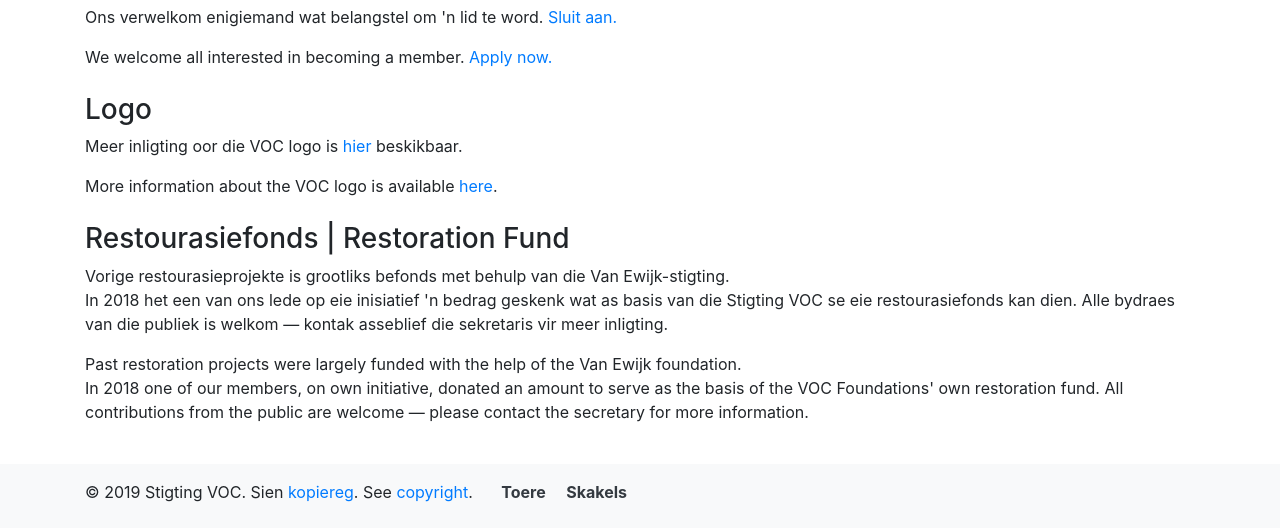
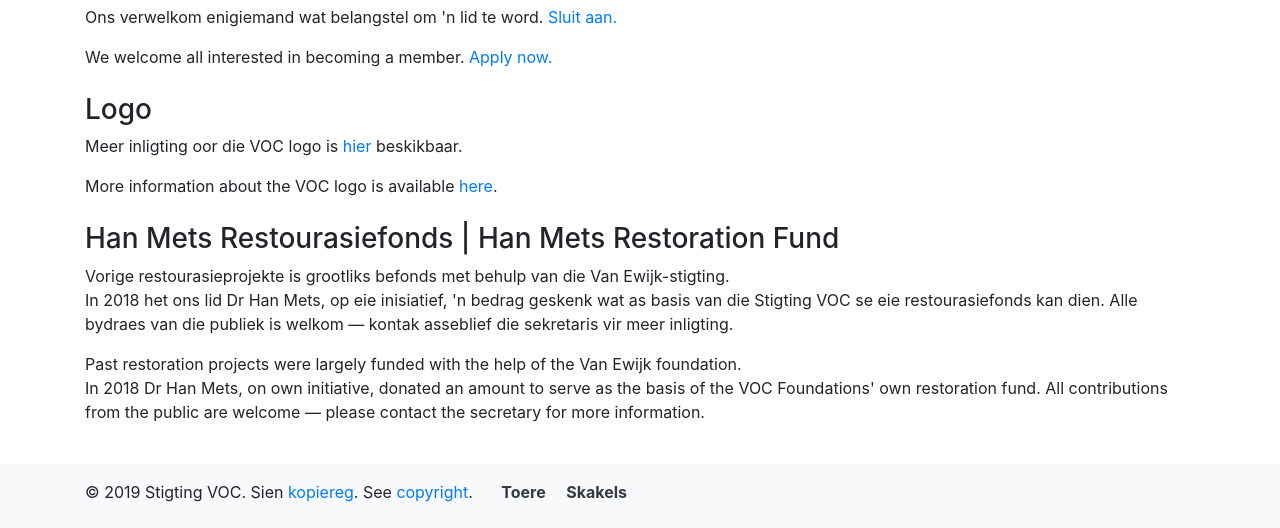
Before and after one commit to jacoduplessis/voc, a Django app: page /about/ in a window 1280 px wide. Shown: the part 809-1337 px from the top of the page. Run offline with Django 3.2, Linux system fonts and the light colour scheme; data comes from the database, SQL or seed files in the repository; some libraries are stand-ins or nearby versions.

Commit message:
Update about page

```diff
--- a/templates/about.html
+++ b/templates/about.html
@@ -53,14 +53,14 @@
     <p>Meer inligting oor die VOC logo is <a href="{% url 'logo' %}">hier</a> beskikbaar.</p>
     <p>More information about the VOC logo is available <a href="{% url 'logo' %}">here</a>.</p>
 
-    <h3 class="mt-4">Restourasiefonds | Restoration Fund</h3>
+    <h3 class="mt-4">Han Mets Restourasiefonds | Han Mets Restoration Fund</h3>
 
     <p>Vorige restourasieprojekte is grootliks befonds met behulp van die Van Ewijk-stigting.<br>
-      In 2018 het een van ons lede op eie inisiatief 'n bedrag geskenk wat as basis van die Stigting VOC se eie restourasiefonds kan dien.
+      In 2018 het ons lid Dr Han Mets, op eie inisiatief, 'n bedrag geskenk wat as basis van die Stigting VOC se eie restourasiefonds kan dien.
       Alle bydraes van die publiek is welkom — kontak asseblief die sekretaris vir meer inligting.</p>
 
     <p>Past restoration projects were largely funded with the help of the Van Ewijk foundation.<br>
-      In 2018 one of our members, on own initiative, donated an amount to serve as the basis of the VOC Foundations' own restoration fund.
+      In 2018 Dr Han Mets, on own initiative, donated an amount to serve as the basis of the VOC Foundations' own restoration fund.
       All contributions from the public are welcome — please contact the secretary for more information.</p>
 
 
```
